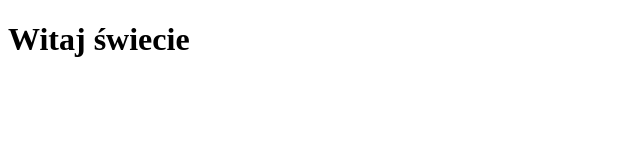
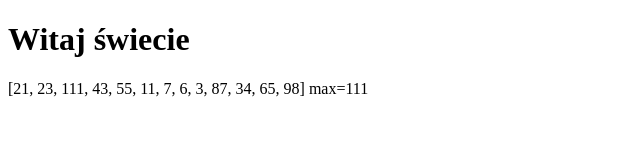
Before and after one commit to WitGes/WitGes.github.io, a plain HTML site: page index.html in a window 1280 px wide. Shown: the whole page, without its empty margins (0-640 px from the left). Drawn offline with Linux system fonts and the light colour scheme.

Commit message:
Different change

```diff
--- a/index.html
+++ b/index.html
@@ -1,10 +1,13 @@
 <!doctype html>
 <html lang="pl-PL">
-	<haed>
+	<head>
 		<meta charset="utf-8">
 		<title>Ćwiczenie</title>
 	</head>
 	<body>
 		<h1>Witaj świecie</h1>
+		<div class="resolve"></div>
+		<script src="bower_components/jquery/dist/jquery.min.js"></script>
+		<script src="js/main.js"></script>
 	</body>
 </html>
--- a/js/main.js
+++ b/js/main.js
@@ -1,8 +1,35 @@
-var tab=[21, 23, 21, 43, 55, 11, 7, 6, 3, 87, 34, 65, 98];
+var tab=[21, 23, 111, 43, 55, 11, 7, 6, 3, 87, 34, 65, 98];
 
-$(document).redy(var minMax=function(){
-
-	alert("Działa");
+var minMax=function(){
+	var min=[], max=[];
+	var k=0, max, maxTmp, min, minTmp, elementsTab, tmp;
+	var evenEl= tab.length%2==0 ? true : false;
+	evenEl ? elementsTab=tab.length : elementsTab=tab.length-1;
+	evenEl ? tmp=NULL : tmp=tab[tab.length-1];
+	for (var i=0;i<elementsTab;i+=2){
+		if (tab[i]>tab[i+1]){
+			max[k]=tab[i];
+			min[k]=tab[i+1];
+			}
+		else{
+			min[k]=tab[i];
+			max[k]=tab[i+1]
+			};
+		k++;
+	};
+	maxTmp=max[0];
+	for (var i=1;i<max.length;i++){
+		if (max[i]>maxTmp) maxTmp=max[i];
+	}
+	if (!evenEl && maxTmp<tmp) maxTmp=tmp;
+	return maxTmp;
+}
 
 
+$(document).ready(function(){
+	var phrase='[';
+	$(tab).each(function(index){
+		index<tab.length-1 ? phrase+=tab[index]+", " : phrase+=tab[index]+']';
+	});
+	$('.resolve').html(phrase+' max='+minMax());
 });
```
Also changed, not shown: 1 other file.
